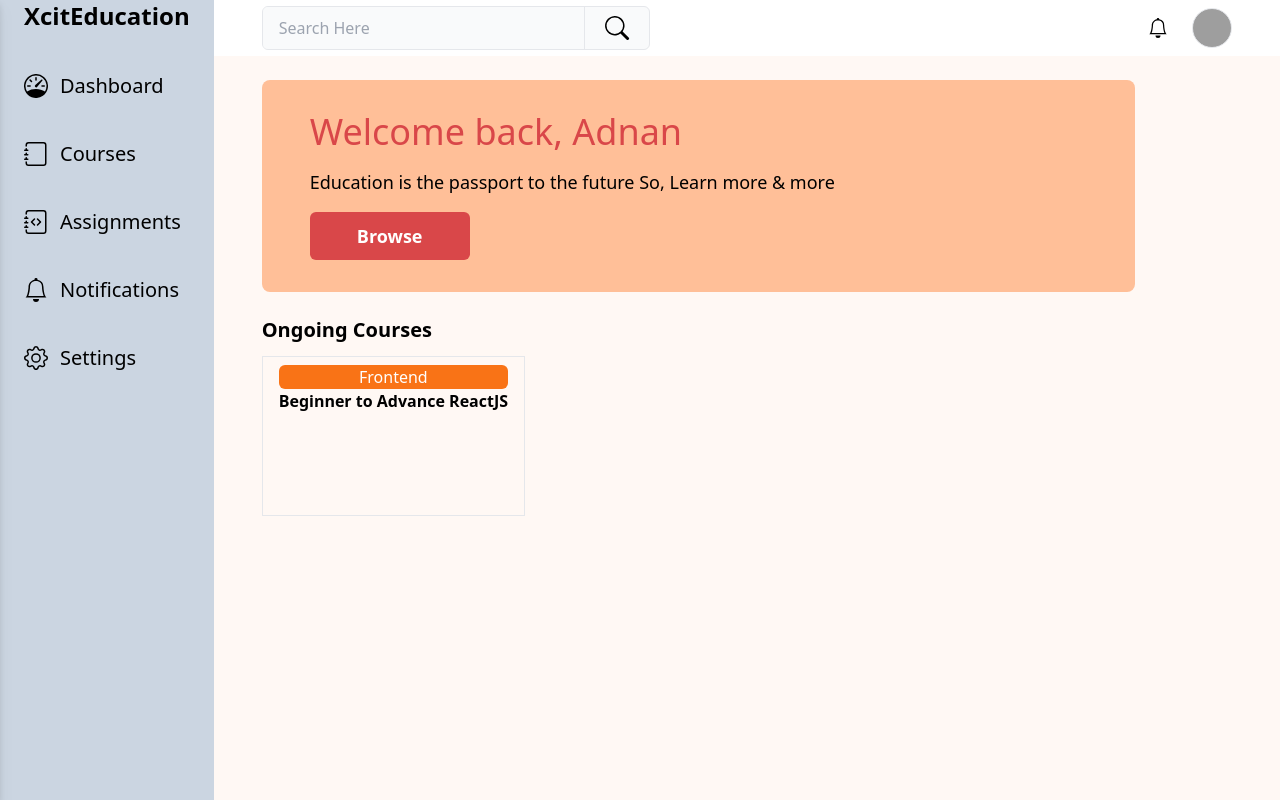
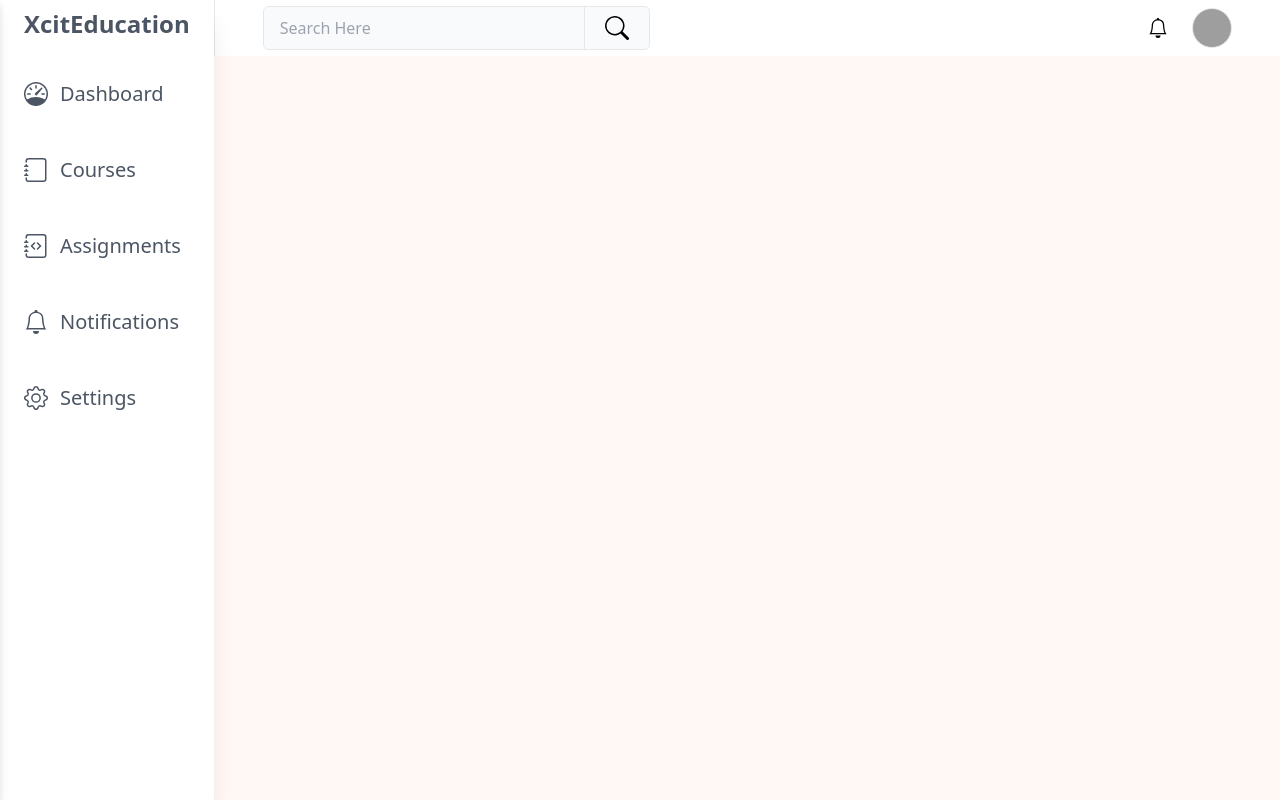
Before and after one commit to devjs1000/course-hub, a React (Vite) app: page /my-profile in a window 1280 px wide. Shown: the top 800 px of the page. Built offline with nearby package versions, Linux system fonts and the light colour scheme; no server answers; grey boxes are pictures that could not be loaded.

Commit message:
nested routes for sidebar is added

```diff
--- a/src/components/profile/Profile.jsx
+++ b/src/components/profile/Profile.jsx
@@ -9,10 +9,13 @@ import {
 	Speedometer,
 	Search,
 } from 'react-bootstrap-icons';
+import { Link, Outlet } from 'react-router-dom';
 import useStore from '../../context/useStore';
 import useAuthHook from '../../hooks/useAuthHook';
 import { profileDesign } from '../../styles/styleObjects';
 import Button from '../../UI/Button';
+import OngoingCourseCard from './OngoingCourseCard';
+import Dashboard from './Dashboard';
 
 const Profile = () => {
 	const { user, myCourses } = useStore();
@@ -26,27 +29,39 @@ const Profile = () => {
 	}, [user]);
 
 	const sidebarItems = [
-		{ name: 'Dashboard', icon: <Speedometer /> },
-		{ name: 'Courses', icon: <Journal /> },
-		{ name: 'Assignments', icon: <JournalCode /> },
-		{ name: 'Notifications', icon: <Bell /> },
-		{ name: 'Settings', icon: <Gear /> },
+		{ name: 'Dashboard', icon: <Speedometer />, path: '/my-profile/dashboard' },
+		{ name: 'Courses', icon: <Journal />, path: '/my-profile/courses' },
+		{
+			name: 'Assignments',
+			icon: <JournalCode />,
+			path: '/my-profile/assignments',
+		},
+		{
+			name: 'Notifications',
+			icon: <Bell />,
+			path: '/my-profile/notifications',
+		},
+		{ name: 'Settings', icon: <Gear />, path: '/my-profile/settings' },
 	];
 
 	return (
 		<>
 			<div className="bg-white flex">
-				<aside className=" h-screen w-[18vw] bg-slate-300 px-6 sticky top-0">
-					<h4 className="text-2xl font-semibold">XcitEducation</h4>
-					<ul className="mt-10 flex flex-col gap-10">
+				<aside className="text-gray-600 shadow-xl h-screen w-[18vw] bg-[#ffffff] py-2 px-6 sticky top-0">
+					<Link to="/">
+						<h4 className="text-2xl font-semibold cursor-pointer">
+							XcitEducation
+						</h4>
+					</Link>
+					<ul className="mt-10 flex flex-col gap-12">
 						{Children.toArray(
 							sidebarItems.map(item => {
 								return (
 									<li className="flex items-center gap-3">
 										<span className="text-2xl">{item.icon}</span>
-										<a href="#" className="text-xl">
+										<Link to={item.path} className="text-xl">
 											{item.name}
-										</a>
+										</Link>
 									</li>
 								);
 							}),
@@ -55,7 +70,7 @@ const Profile = () => {
 				</aside>
 
 				<main className="w-full flex flex-col gap-6 bg-[#fff8f4]">
-					<nav className="h-14 bg-white flex items-center justify-between px-12">
+					<nav className="h-14 bg-white flex items-center justify-between px-12 border-l">
 						<div className="border h-[80%] flex items-center w-[40%] rounded-md overflow-hidden bg-gray-50">
 							<input
 								type="search"
@@ -72,32 +87,7 @@ const Profile = () => {
 							></div>
 						</div>
 					</nav>
-					<div className="px-12 w-full">
-						<div className="bg-[#FFBF98] w-[90%] rounded-lg flex flex-col items-start justify-center gap-4 px-12 py-8">
-							<h2 className="text-4xl text-primary-color-light">
-								Welcome back, Adnan
-							</h2>
-							<p className="text-lg">
-								Education is the passport to the future So, Learn more & more
-							</p>
-							<Button isPrimary={true}>Browse</Button>
-						</div>
-						<div className="w-[90%] mt-6">
-							<h4 className="text-xl mb-3 font-semibold">Ongoing Courses</h4>
-							<div className="rounded-lg flex items-center gap-4">
-								{/* start */}
-								<div className="border h-[10rem] py-2 px-4">
-									<div className="text-center bg-orange-500 rounded-md text-white">
-										Frontend
-									</div>
-									<h4 className="text-md font-semibold">
-										Beginner to Advance ReactJS
-									</h4>
-								</div>
-								{/* end */}
-							</div>
-						</div>
-					</div>
+					<Outlet />
 				</main>
 			</div>
 			{/*  */}
```
